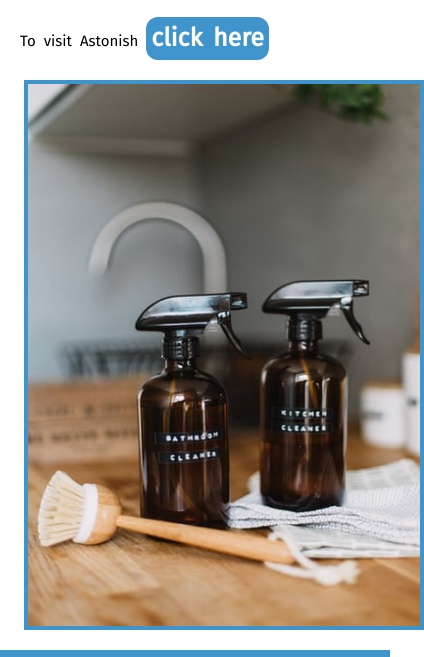
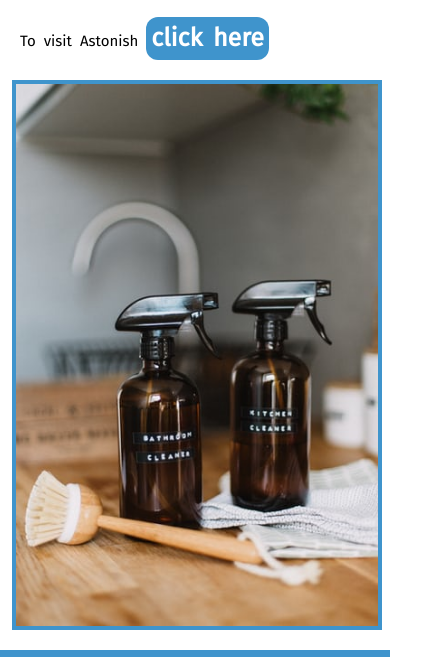
Before and after one commit to LewisJones2021/LewisJones2021.github.io, a plain HTML site: page index.html in a window 390 px wide. Shown: the part 1195-1852 px from the top of the page, 424 px wide, since content can reach past the window. Drawn offline with Linux system fonts and the light colour scheme.

Commit message:
centered picture

```diff
--- a/styles/cleaning-guide.css
+++ b/styles/cleaning-guide.css
@@ -83,6 +83,12 @@ img {
   }
   img {
     margin-top: 20px;
+    display: flex;
+  }
+  .image {
+    display: flex;
+    justify-content: center;
+    width: 100%;
   }
   header {
     flex-direction: column;
```
